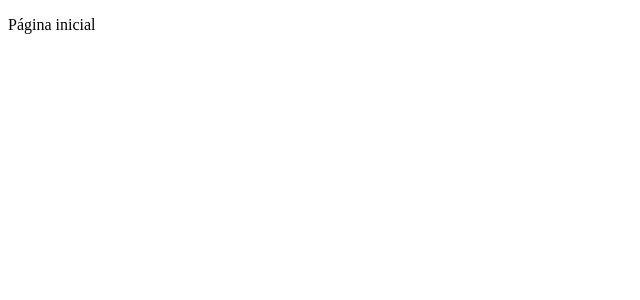
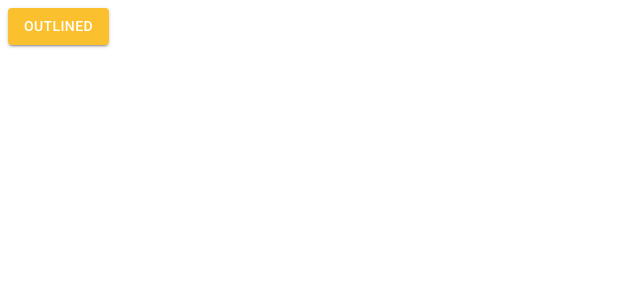
Before and after one commit to michelfelix/youtube-curso-react-materialui-typescript, a React (Create React App) app: page /pagina-inicial in a window 1280 px wide. Shown: the top 300 px of the page, without its empty margins (0-640 px from the left). Built offline with nearby package versions, Linux system fonts and the light colour scheme.

Commit message:
feat: Adicionado tema claro e provider

```diff
--- a/package.json
+++ b/package.json
@@ -9,6 +9,10 @@
     "eject": "react-scripts eject"
   },
   "dependencies": {
+    "@emotion/react": "^11.11.3",
+    "@emotion/styled": "^11.11.0",
+    "@mui/icons-material": "^5.15.3",
+    "@mui/material": "^5.15.3",
     "react": "^18.2.0",
     "react-dom": "^18.2.0",
     "react-router-dom": "6",
--- a/public/index.html
+++ b/public/index.html
@@ -9,6 +9,11 @@
   <meta name="description" content="Cadastros básicos" />
   <link rel="apple-touch-icon" href="%PUBLIC_URL%/logo192.png" />
   <link rel="manifest" href="%PUBLIC_URL%/manifest.json" />
+  <link rel="preconnect" href="https://fonts.googleapis.com" />
+  <link rel="preconnect" href="https://fonts.gstatic.com" crossorigin />
+  <link rel="stylesheet" href="https://fonts.googleapis.com/css2?family=Roboto:wght@300;400;500;600;700&display=swap"/>
+  <link rel="stylesheet" href="https://fonts.googleapis.com/icon?family=Material+Icons"/>
+
   <title>Cadastros</title>
 </head>
 
--- a/src/App.tsx
+++ b/src/App.tsx
@@ -1,10 +1,15 @@
+import { ThemeProvider } from "@mui/material";
 import { BrowserRouter } from "react-router-dom";
+
+import { LightTheme } from "./shared/themes";
 import { AppRoutes } from "./routes";
 
 export const App = () => {
   return (
-    <BrowserRouter>
-      <AppRoutes />
-    </BrowserRouter>
+    <ThemeProvider theme={LightTheme}>
+      <BrowserRouter>
+        <AppRoutes />
+      </BrowserRouter>
+    </ThemeProvider>
   );
 }
--- a/src/routes/index.tsx
+++ b/src/routes/index.tsx
@@ -1,9 +1,10 @@
+import { Button } from "@mui/material";
 import { Routes, Route, Navigate } from "react-router-dom";
 
 export const AppRoutes = () => {
     return(
         <Routes>
-            <Route path="/pagina-inicial" element={<p>Página inicial</p>} />
+            <Route path="/pagina-inicial" element={<Button variant="contained" color="primary" >Outlined</Button>} />
 
             <Route path="*" element={<Navigate to="/pagina-inicial" />} />
         </Routes>
--- /dev/null
+++ b/src/shared/themes/Light.ts
@@ -0,0 +1,23 @@
+import { createTheme } from '@mui/material'
+import { cyan, yellow } from '@mui/material/colors';
+
+export const LightTheme = createTheme({
+    palette: {
+        primary: {
+            main: yellow[700],
+            dark: yellow[700],
+            light: yellow[700],
+            contrastText: '#ffffff',
+        },
+        secondary: {
+            main: cyan[700],
+            dark: cyan[700],
+            light: cyan[700],
+            contrastText: '#ffffff',
+        },
+        background: {
+            default: '#ffffff',
+            paper: '#f7f6f3'
+        }
+    }
+});
--- a/src/shared/themes/index.ts
+++ b/src/shared/themes/index.ts
@@ -1 +1 @@
-export { };
+export * from './Light';
```
Also changed, not shown: 2 other files (tests, documents, lock files or other folders).
